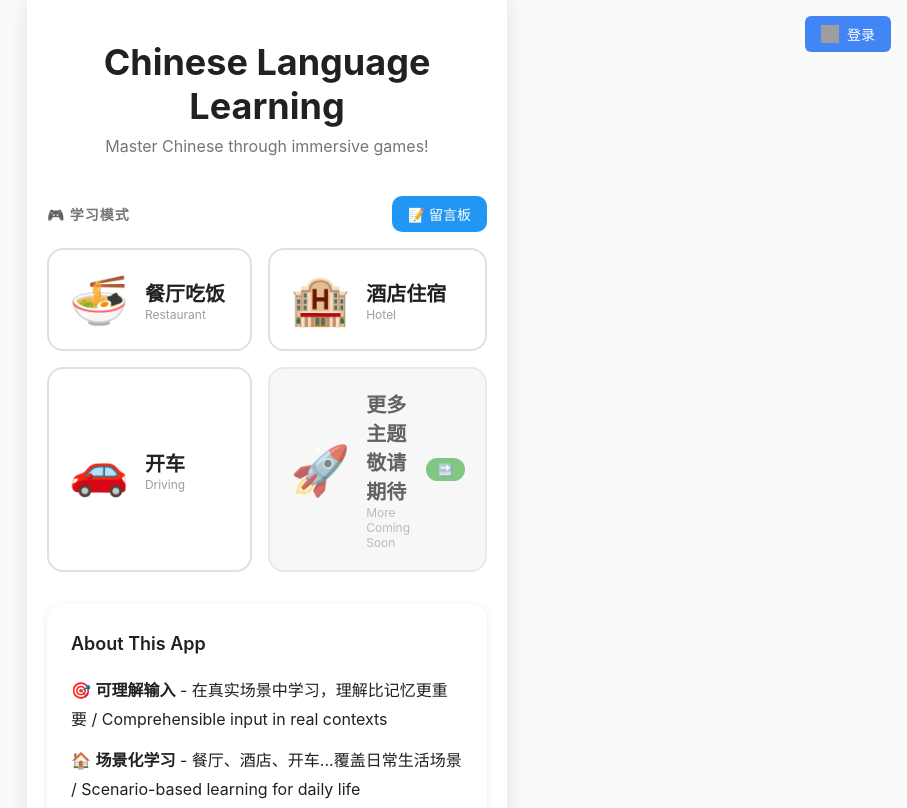
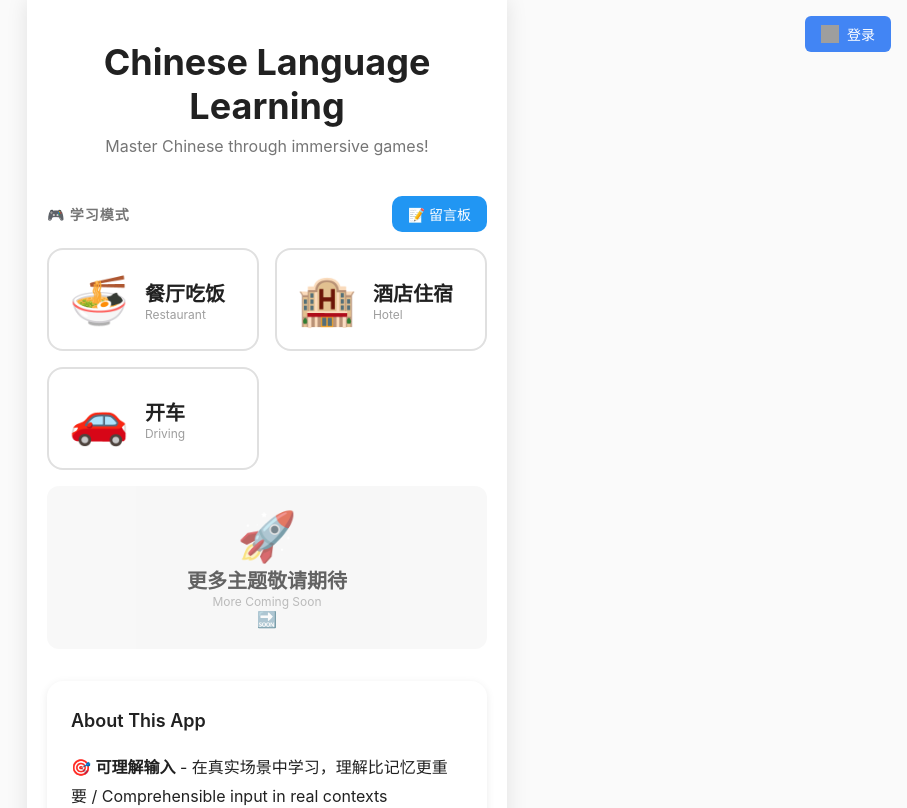
Before and after one commit to ruthoo5613/hanzimatch, a React (Vite) app: page / in a window 1280 px wide. Shown: the top 808 px of the page, without its empty margins (373-1280 px from the left). Built offline with nearby package versions, Linux system fonts and the light colour scheme; no server answers; grey boxes are pictures that could not be loaded.

Commit message:
fix: coming soon theme separate row

```diff
--- a/src/components/Home.tsx
+++ b/src/components/Home.tsx
@@ -124,21 +124,20 @@ export function Home() {
           </button>
         </div>
         <div className="themes-list" style={{ display: 'grid', gridTemplateColumns: '1fr 1fr', gap: 16 }}>
-          {themes.map((theme) => {
+          {/* 正常主题：一行两个 */}
+          {themes.filter(t => t.id !== 'coming_soon').map((theme) => {
             const unlocked = isThemeUnlocked(theme.id);
             const completed = isThemeCompleted(theme.id);
-            const isComingSoon = theme.id === 'coming_soon';
 
             return (
               <div
                 key={theme.id}
-                className={`theme-card ${!unlocked && !isComingSoon ? 'locked' : ''}`}
-                onClick={() => !isComingSoon && handleSelectTheme(theme)}
+                className={`theme-card ${!unlocked ? 'locked' : ''}`}
+                onClick={() => handleSelectTheme(theme)}
                 style={{
                   padding: 20,
-                  background: completed ? 'linear-gradient(135deg, #E8F5E9, #C8E6C9)' : isComingSoon ? '#f5f5f5' : 'white',
-                  cursor: isComingSoon ? 'default' : unlocked ? 'pointer' : 'not-allowed',
-                  opacity: isComingSoon ? 0.7 : 1,
+                  background: completed ? 'linear-gradient(135deg, #E8F5E9, #C8E6C9)' : 'white',
+                  cursor: unlocked ? 'pointer' : 'not-allowed',
                 }}
               >
                 <span className="theme-icon" style={{ fontSize: 48 }}>{theme.icon}</span>
@@ -147,12 +146,37 @@ export function Home() {
                   {theme.nameEn && <div style={{ fontSize: 12, color: '#9E9E9E' }}>{theme.nameEn}</div>}
                 </div>
                 {completed && <span className="theme-status">✓</span>}
-                {!unlocked && !isComingSoon && <span className="theme-status locked">🔒</span>}
-                {isComingSoon && <span className="theme-status" style={{ color: '#9E9E9E' }}>🔜</span>}
+                {!unlocked && <span className="theme-status locked">🔒</span>}
               </div>
             );
           })}
         </div>
+
+        {/* 更多主题敬请期待：独占一行 */}
+        {themes.some(t => t.id === 'coming_soon') && (
+          <div style={{ marginTop: 16 }}>
+            {themes.filter(t => t.id === 'coming_soon').map((theme) => (
+              <div
+                key={theme.id}
+                style={{
+                  padding: 20,
+                  background: '#f5f5f5',
+                  borderRadius: 12,
+                  cursor: 'default',
+                  opacity: 0.7,
+                  textAlign: 'center',
+                }}
+              >
+                <span className="theme-icon" style={{ fontSize: 48 }}>{theme.icon}</span>
+                <div className="theme-info">
+                  <div className="theme-name" style={{ fontSize: 20 }}>{theme.name}</div>
+                  {theme.nameEn && <div style={{ fontSize: 12, color: '#9E9E9E' }}>{theme.nameEn}</div>}
+                </div>
+                <span style={{ color: '#9E9E9E' }}>🔜</span>
+              </div>
+            ))}
+          </div>
+        )}
       </div>
 
 
```
